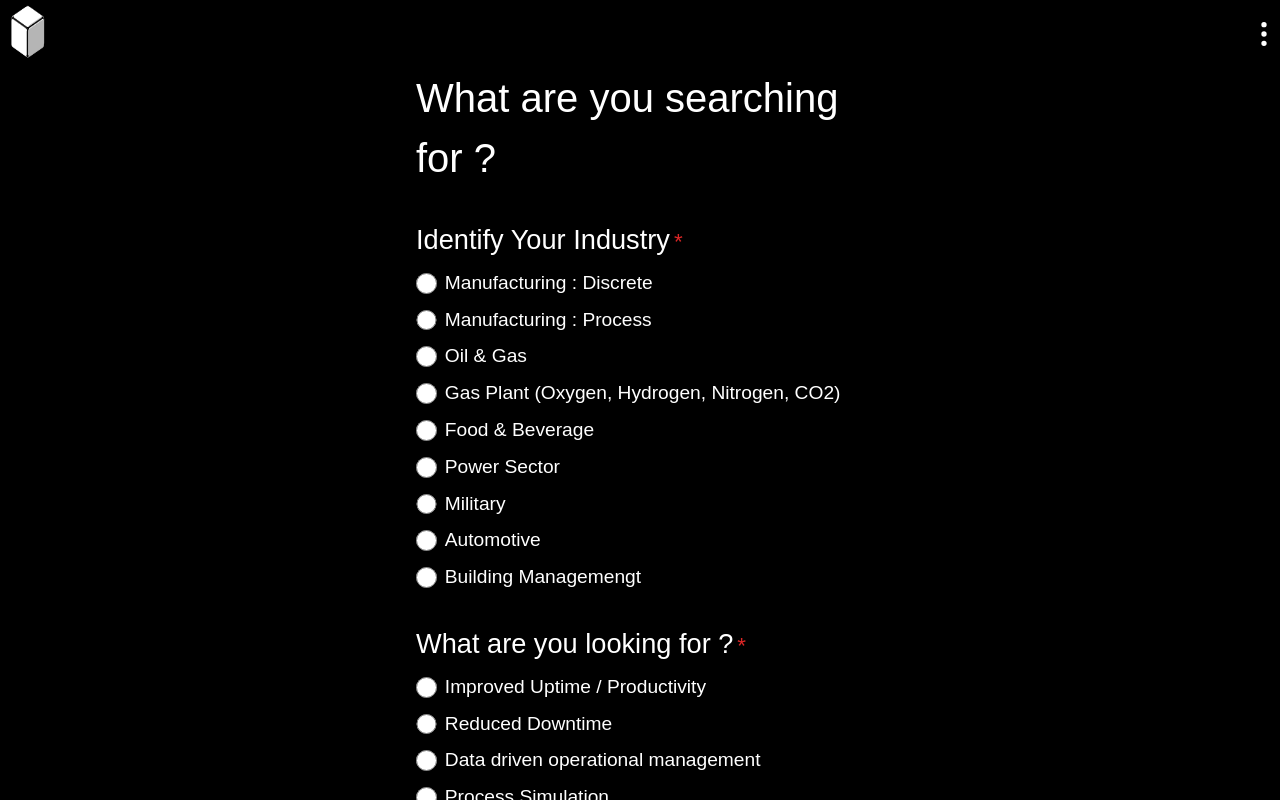
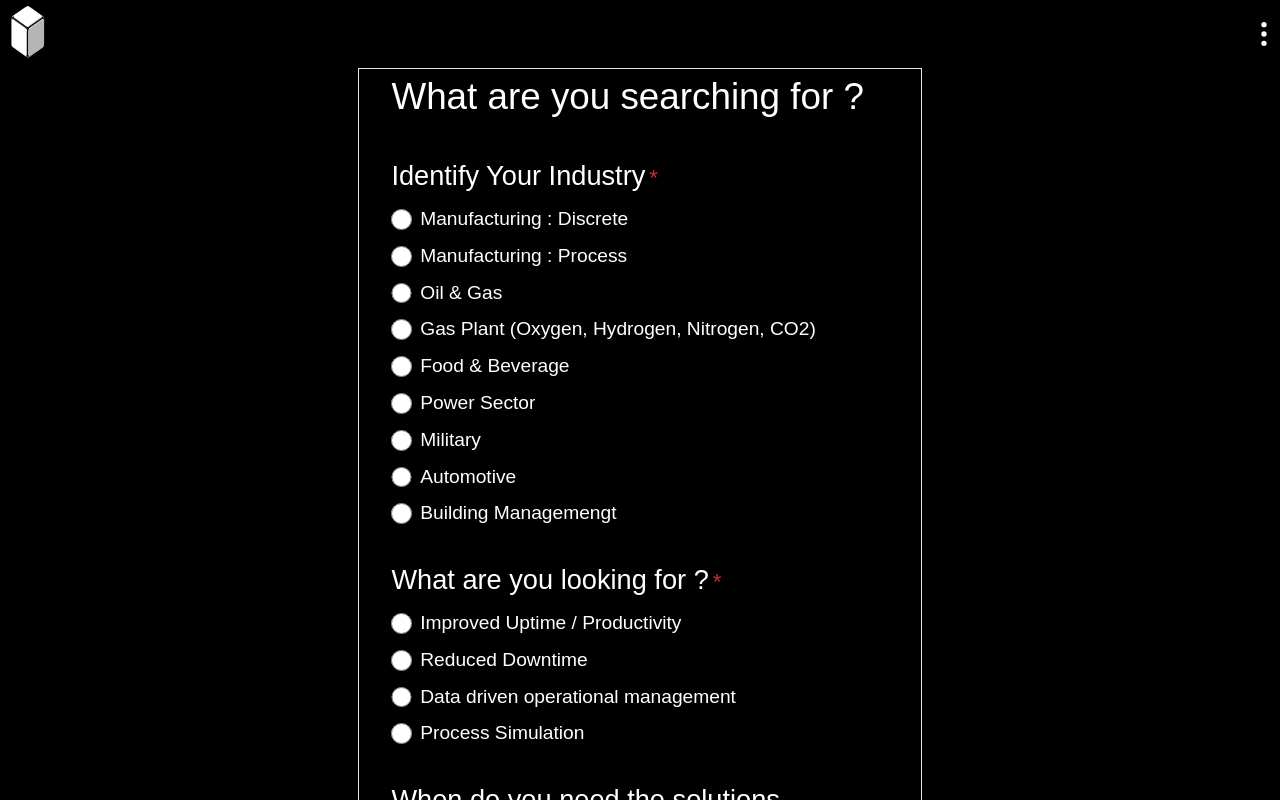
Before and after one commit to Maheendran/R2CUBED, a Next.js app: page /enquiry in a window 1280 px wide. Shown: the top 800 px of the page. Built offline with nearby package versions, Linux system fonts and the light colour scheme.

Commit message:
updated everything

```diff
--- a/src/app/enquiry/page.jsx
+++ b/src/app/enquiry/page.jsx
@@ -112,9 +112,9 @@ const Page = () => {
 
       <form ref={form} onSubmit={sendEmail} className="bg-black">
 
-        <div className="w-[40%] mx-auto px-[2rem] h-fit text-white ">
+        <div className="w-[44%] border mx-auto px-[2rem] h-fit text-white ">
           <div >
-          <p className="text-[2.5rem] mb-[2rem] bg-black text-white  ">What are you searching for ?</p>
+          <p className="text-[2.3rem] mb-[2rem] bg-black text-white  ">What are you searching for ?</p>
 
             <p className="text-[1.7rem]">
               Identify Your Industry
```
